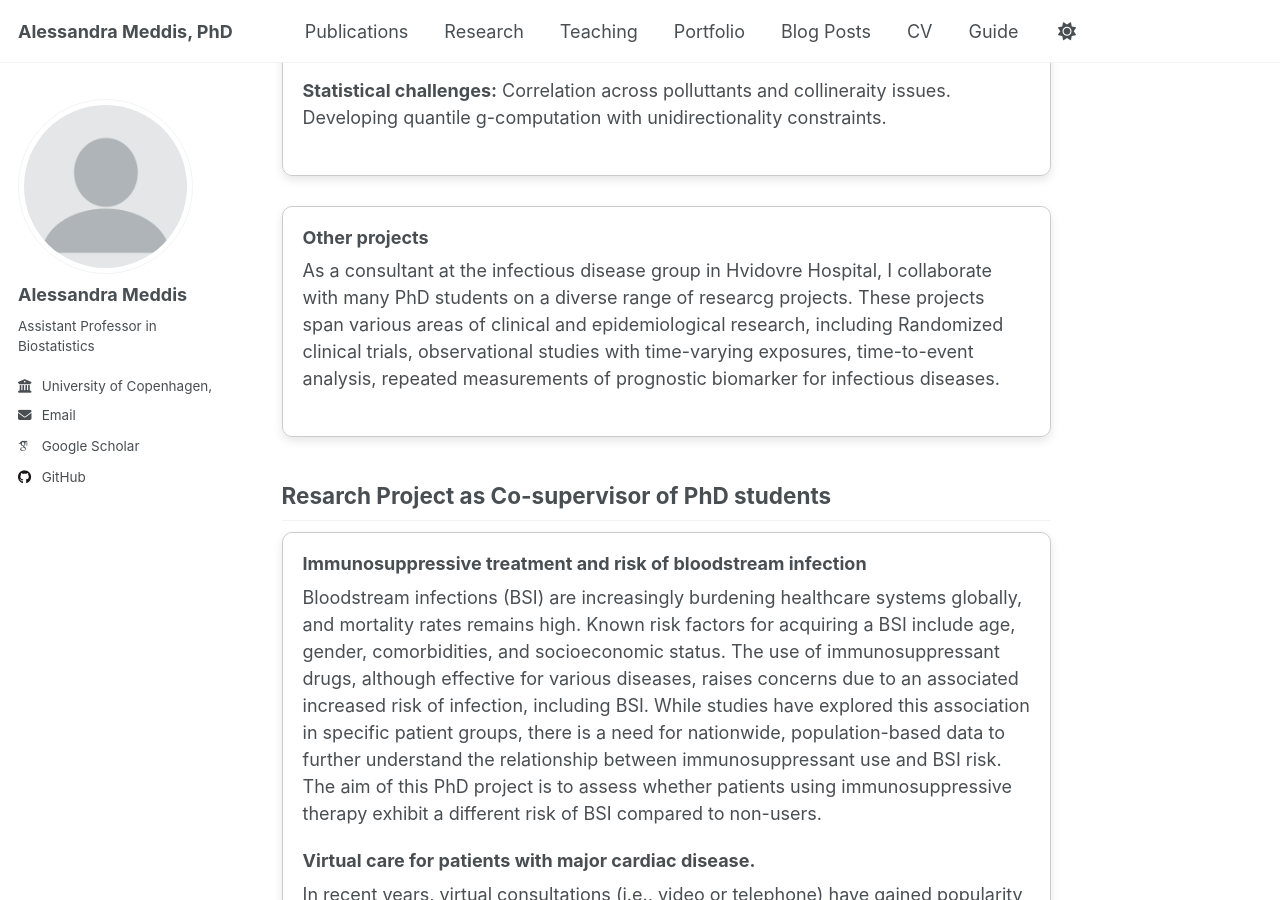
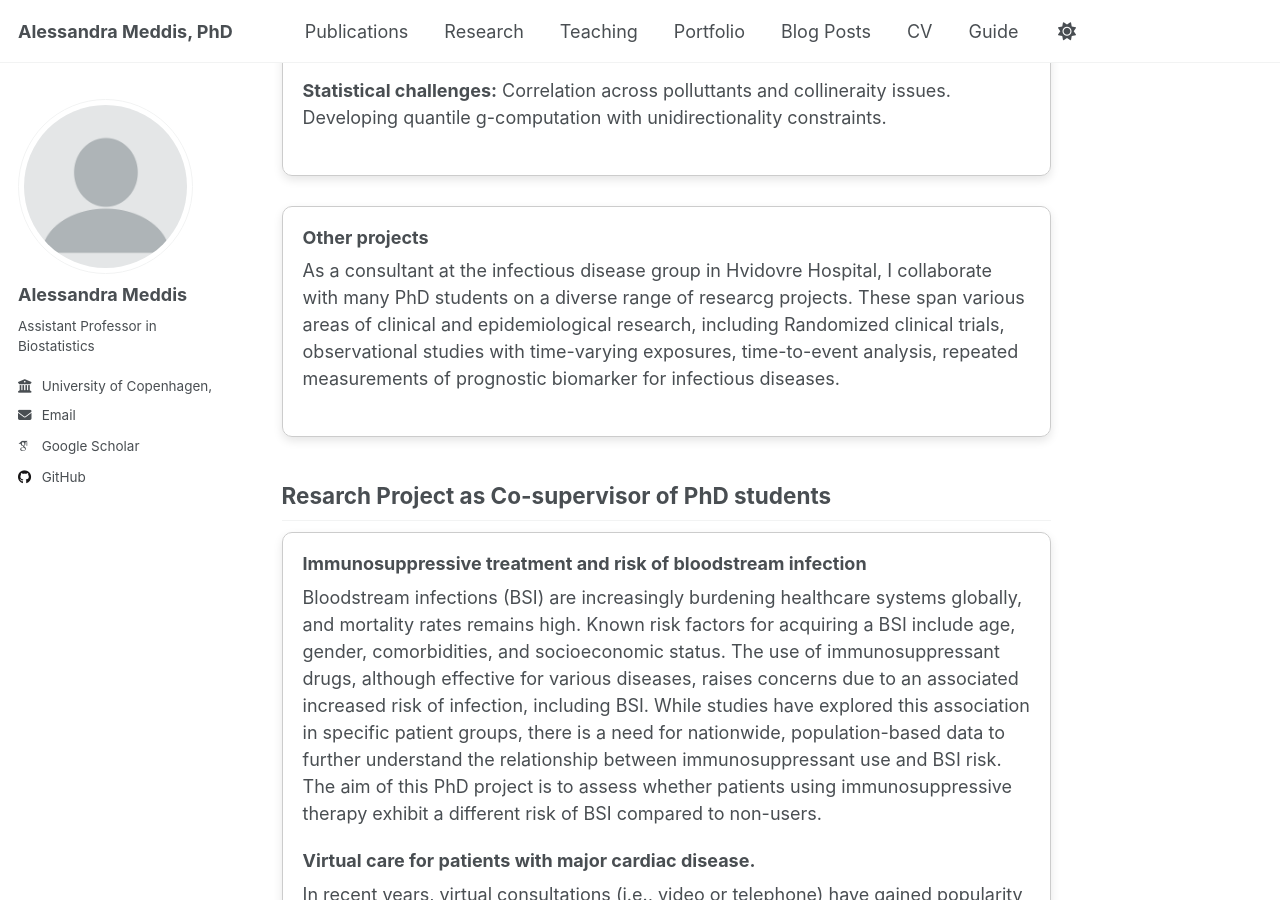
Before and after one commit to AMeddis/ameddis.github.io, a Jekyll site: the page built from _pages/research.md, in a window 1280 px wide and 900 px high, scrolled down 2832 px. Built offline with Jekyll 4.4.1, drawn with Linux system fonts in a browser that asks for light colours; some web fonts are replaced.

Commit message:
Update research.md

```diff
--- a/_pages/research.md
+++ b/_pages/research.md
@@ -85,8 +85,9 @@ and we employ stochastic interventions to identify the effect of a treatment bre
 
 
 <div style="border: 1px solid #ccc; border-radius: 10px; padding: 20px; margin-bottom: 30px; box-shadow: 0px 4px 10px rgba(0,0,0,0.1);">
-<h3 style="margin-top: 0;"> Other projects  </h3>
-<p> As a consultant at the infectious disease group in Hvidovre Hospital, I collaborate with many PhD students on a diverse range of researcg projects. These projects span various areas of clinical and epidemiological research, including Randomized clinical trials, observational studies with time-varying exposures, time-to-event analysis, repeated measurements of prognostic biomarker for infectious diseases. </p>
+<h3 style="margin-top: 0;"> Other projects</h3>
+<p> As a consultant at the infectious disease group in Hvidovre Hospital, I collaborate with many PhD students on a diverse range of researcg projects.
+  These span various areas of clinical and epidemiological research, including Randomized clinical trials, observational studies with time-varying exposures, time-to-event analysis, repeated measurements of prognostic biomarker for infectious diseases. </p>
 </div>
 
 ## Resarch Project as Co-supervisor of PhD students
```
